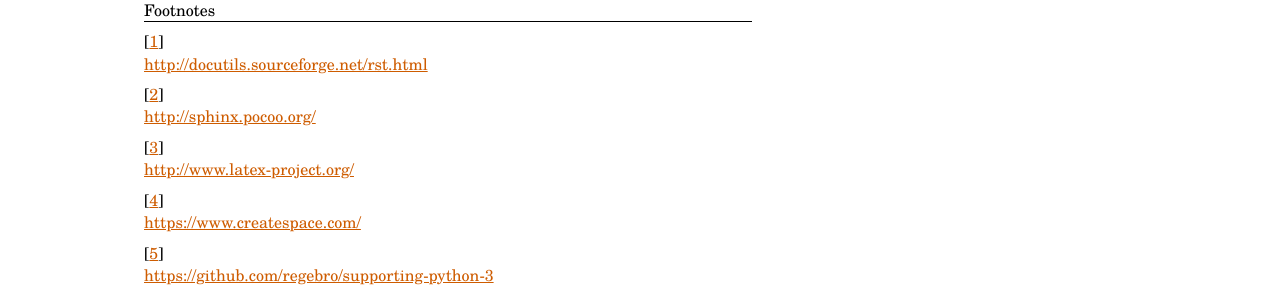
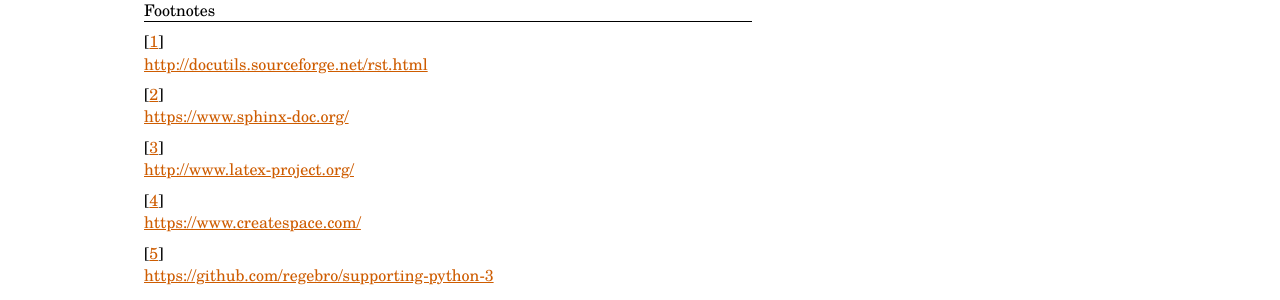
Before and after one commit to regebro/supporting-python-3, a Sphinx documentation site: the page built from source/about.rst, in a window 1280 px wide. Shown: the part 1175-1475 px from the top of the page. Built offline with Sphinx 7.4.7, drawn with Linux system fonts in a browser that asks for light colours.

Commit message:
Updated out-of-date links to Sphinx

```diff
--- a/source/_templates/layout.html
+++ b/source/_templates/layout.html
@@ -77,7 +77,7 @@
       {% trans last_updated=last_updated|e %}Last updated on {{ last_updated }}.{% endtrans %}
     {%- endif %}
     {%- if show_sphinx %}
-      {% trans sphinx_version=sphinx_version|e %}Created using <a href="http://sphinx.pocoo.org/">Sphinx</a> {{ sphinx_version }}.{% endtrans %}
+      {% trans sphinx_version=sphinx_version|e %}Created using <a href="https://www.sphinx-doc.org/">Sphinx</a> {{ sphinx_version }}.{% endtrans %}
     {%- endif %}
         </div>
         <div class="clearer"></div>
--- a/source/about.rst
+++ b/source/about.rst
@@ -65,7 +65,7 @@
 .. rubric:: Footnotes
 
 .. [#rest] `http://docutils.sourceforge.net/rst.html <http://docutils.sourceforge.net/rst.html>`_
-.. [#sphinx] `http://sphinx.pocoo.org/ <http://sphinx.pocoo.org/>`_
+.. [#sphinx] `https://www.sphinx-doc.org/ <https://www.sphinx-doc.org/>`_
 .. [#latex] `http://www.latex-project.org/ <http://www.latex-project.org/>`_
 .. [#createspace] `https://www.createspace.com/ <https://www.createspace.com/>`_
 .. [#GitHub] `https://github.com/regebro/supporting-python-3 <https://github.com/regebro/supporting-python-3>`_
```
Also changed, not shown: 1 other file.
